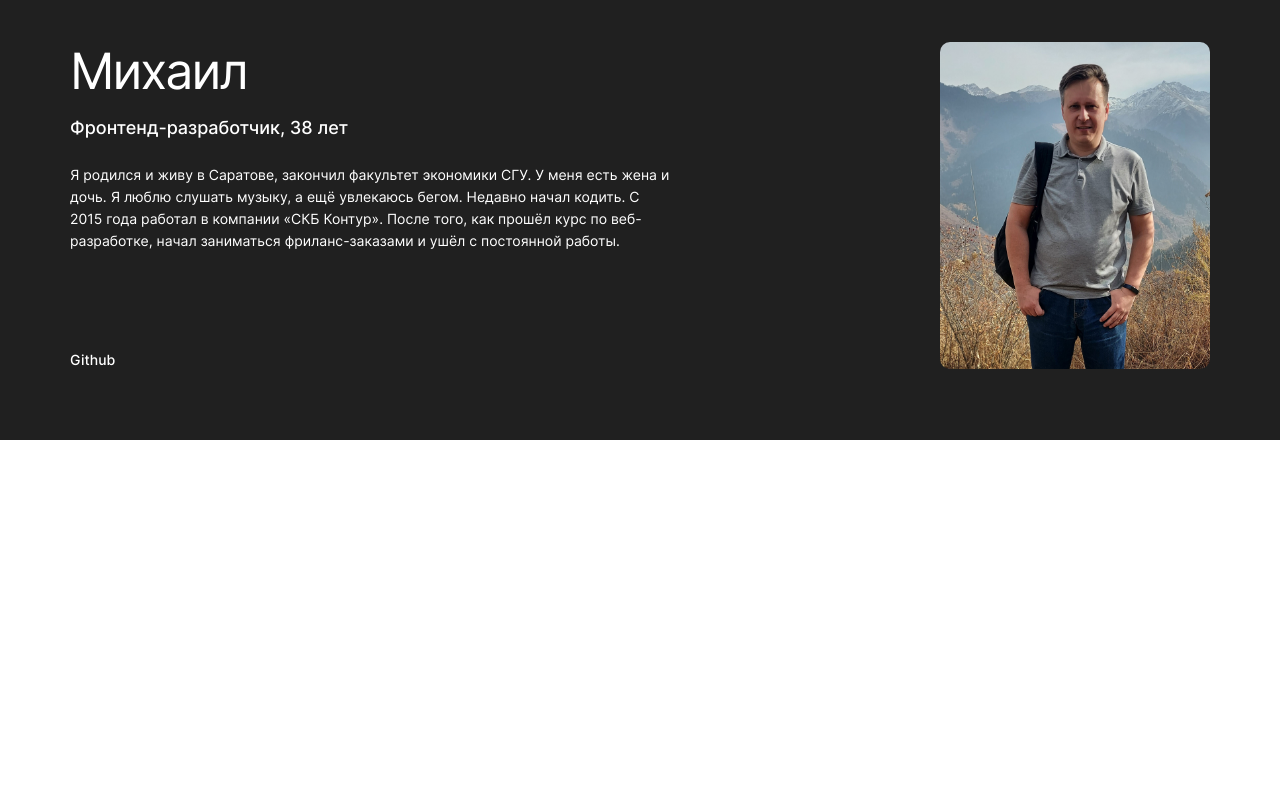
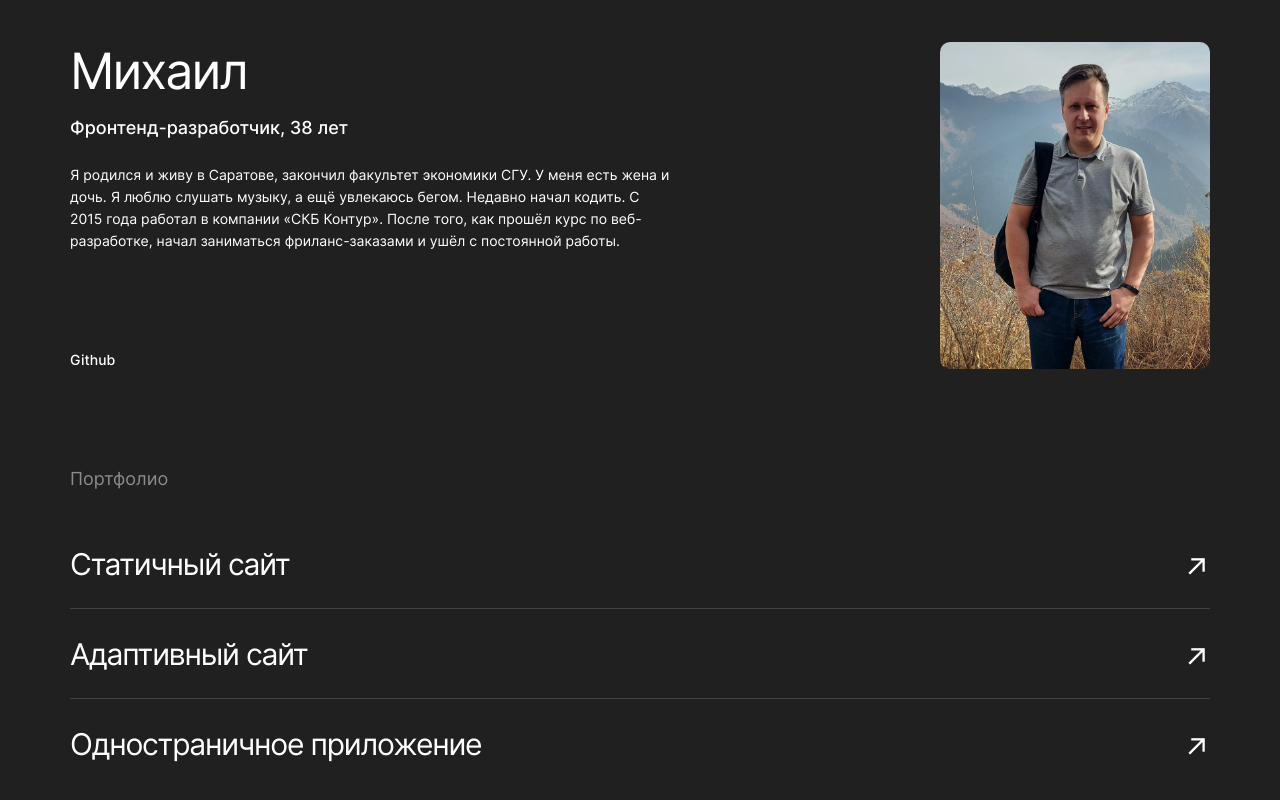
Before and after one commit to MikhailSulim/movies-explorer-frontend, a React (Create React App) app: page / in a window 1280 px wide. Shown: the part 2066-2866 px from the top of the page. Before the commit the page ends 2506 px from the top, so only its background shows below. Built offline with nearby package versions, Linux system fonts and the light colour scheme.

Commit message:
feature: сверстать блок portfolio

```diff
--- a/src/components/AboutMe/AboutMe.css
+++ b/src/components/AboutMe/AboutMe.css
@@ -1,7 +1,6 @@
 .about-me {
   width: 100%;
   height: 625px;
-  display: flex;
   font-family: 'Inter', Arial, sans-serif;
   font-style: normal;
   color: #fff;
--- a/src/components/App/App.js
+++ b/src/components/App/App.js
@@ -5,6 +5,7 @@ import Promo from '../Promo/Promo';
 import AboutProject from '../AboutProject/AboutProject';
 import Techs from '../Techs/Techs';
 import AboutMe from '../AboutMe/AboutMe';
+import Portfolio from '../Portfolio/Portfolio';
 
 function App() {
   return (
@@ -20,6 +21,7 @@ function App() {
               <AboutProject/>
               <Techs/>
               <AboutMe/>
+              <Portfolio/>
             </>
           }
         />
--- a/src/components/Portfolio/Portfolio.css
+++ b/src/components/Portfolio/Portfolio.css
@@ -0,0 +1,66 @@
+.portfolio {
+  width: 100%;
+  height: 454px;
+  font-family: 'Inter', Arial, sans-serif;
+  font-style: normal;
+  color: #fff;
+  display: flex;
+  flex-direction: column;
+  background-color: #202020;
+}
+
+.portfolio__title {
+  padding-top: 29px;
+
+  max-width: 1140px;
+  min-width: 320px;
+  width: 100%;
+  margin: 0 auto;
+  font-weight: 400;
+  font-size: 18px;
+  line-height: 20px;
+  box-sizing: border-box;
+  color: #8b8b8b;
+  mix-blend-mode: normal;
+}
+
+.portfolio__items {
+  padding: 0px;
+  padding-top: 50px;
+  max-width: 1140px;
+  min-width: 320px;
+  width: 100%;
+  margin: 0 auto;
+  list-style: none;
+}
+
+.portfolio__item {
+  display: flex;
+  flex-direction: row;
+  justify-content: space-between;
+  border-bottom: 1px solid #424242;
+  margin-bottom: 20px;
+}
+
+.portfolio__item:last-of-type {
+  border-bottom: none;
+  margin-bottom: 0;
+}
+
+.portfolio__item-name {
+  font-weight: 400;
+  font-size: 30px;
+  line-height: 50px;
+  letter-spacing: -0.04em;
+  padding-bottom: 19px;
+  margin: 0;
+}
+
+.portfolio__item-link {
+  font-weight: 400;
+  font-size: 30px;
+  line-height: 60px;
+  letter-spacing: -0.04em;
+  text-decoration: none;
+  color: #fff;
+}
--- a/src/components/Portfolio/Portfolio.js
+++ b/src/components/Portfolio/Portfolio.js
@@ -0,0 +1,44 @@
+function Portfolio() {
+  return (
+    <div className="portfolio">
+      <h3 className="portfolio__title">Портфолио</h3>
+      <ul className="portfolio__items">
+        <li className="portfolio__item">
+          <p className="portfolio__item-name">Статичный сайт</p>
+          <a
+            className="portfolio__item-link"
+            href="https://github.com/MikhailSulim/how-to-learn"
+            target="_blank"
+            rel="noreferrer"
+          >
+            ↗
+          </a>
+        </li>
+        <li className="portfolio__item">
+          <p className="portfolio__item-name">Адаптивный сайт</p>
+          <a
+            className="portfolio__item-link"
+            href="https://github.com/MikhailSulim/russian-travel"
+            target="_blank"
+            rel="noreferrer"
+          >
+            ↗
+          </a>
+        </li>
+        <li className="portfolio__item">
+          <p className="portfolio__item-name">Одностраничное приложение</p>
+          <a
+            className="portfolio__item-link"
+            href="https://github.com/MikhailSulim/react-mesto-api-full-gha"
+            target="_blank"
+            rel="noreferrer"
+          >
+            ↗
+          </a>
+        </li>
+      </ul>
+    </div>
+  );
+}
+
+export default Portfolio;
--- a/src/index.css
+++ b/src/index.css
@@ -17,3 +17,5 @@
 @import url('./components/Techs/Techs.css');
 
 @import url('./components/AboutMe/AboutMe.css');
+
+@import url('./components/Portfolio/Portfolio.css');
```
